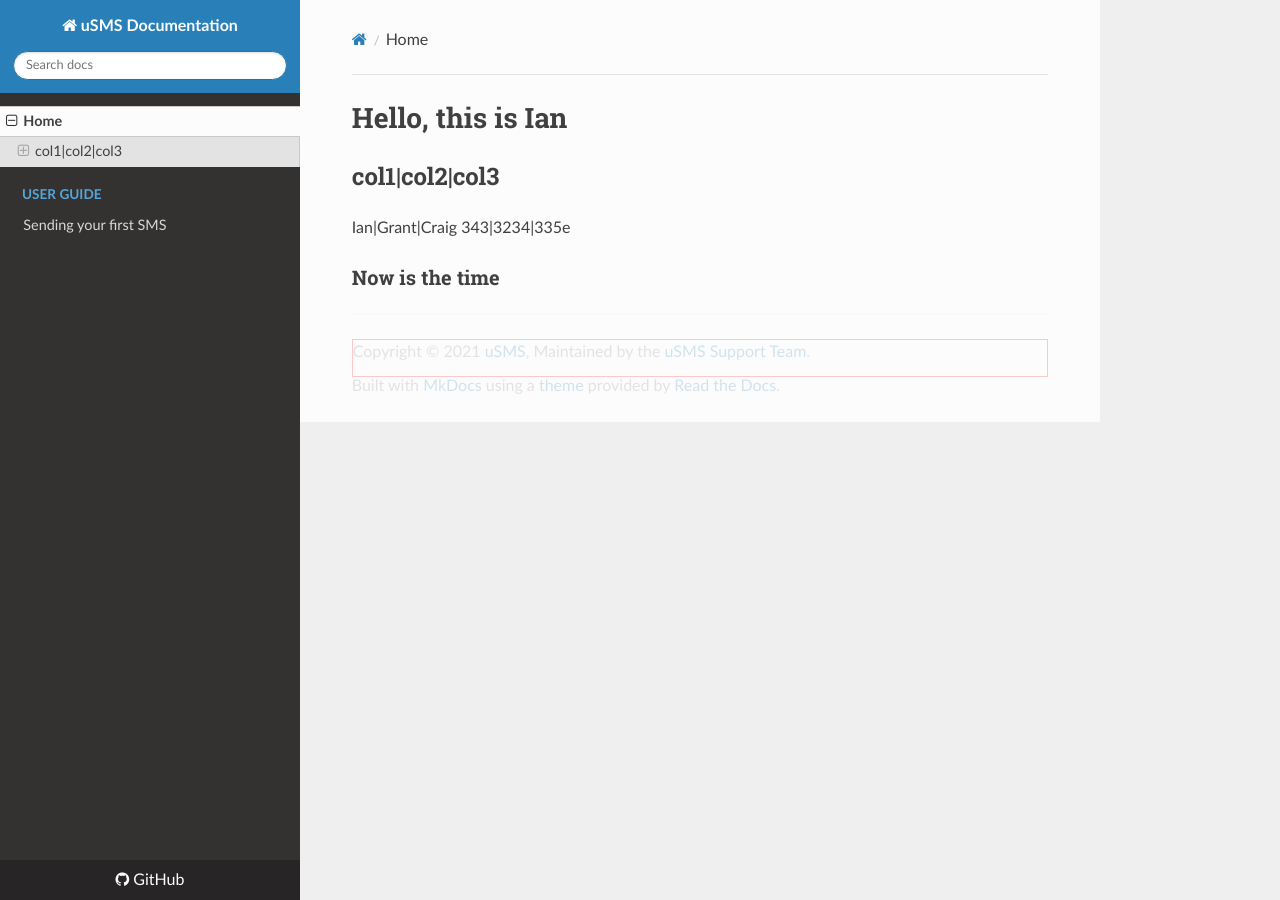
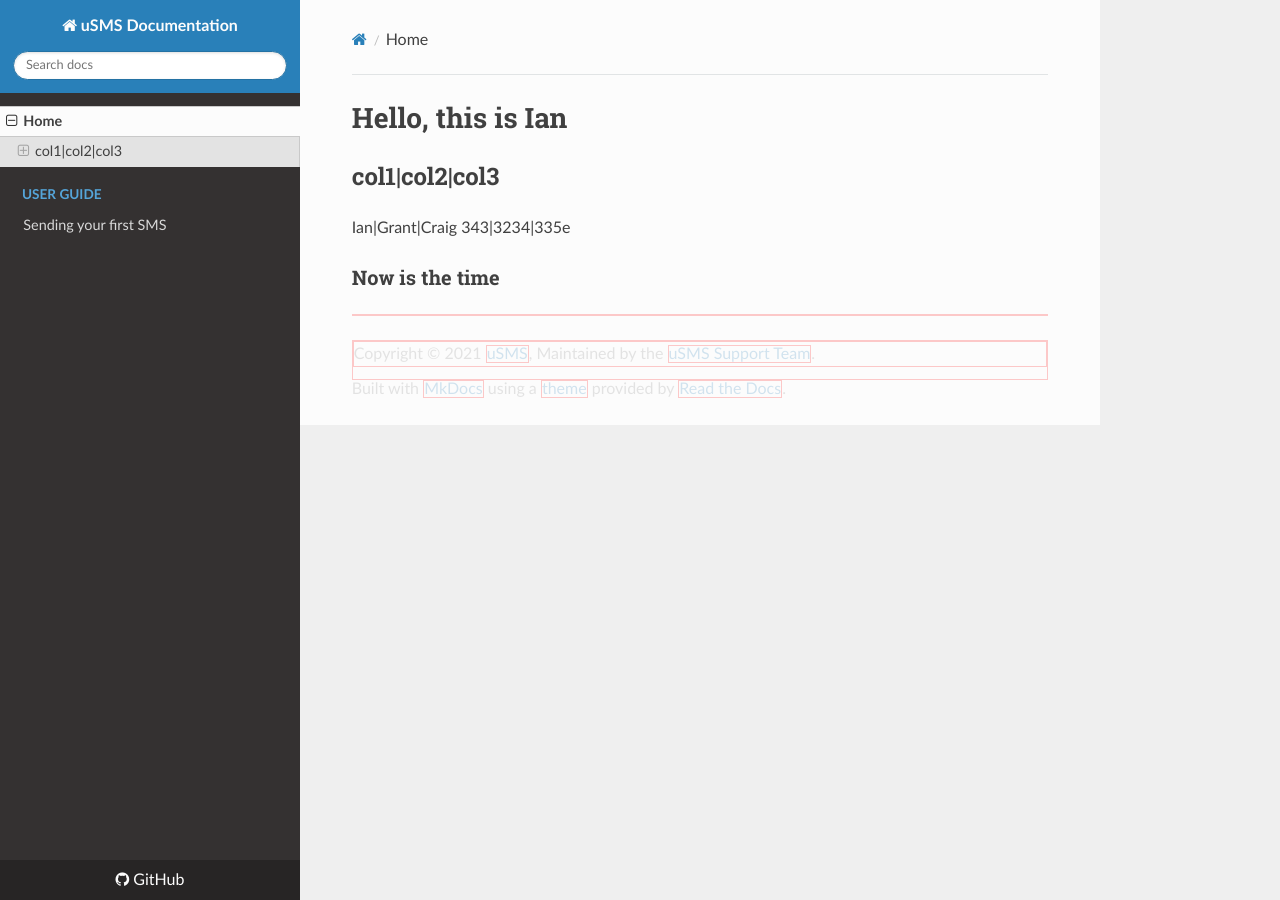
Before and after one commit to inkeytech/docs, an MkDocs documentation site: the page built from docs/index.md, in a window 1280 px wide. Built offline with MkDocs 1.6.1, drawn with Linux system fonts in a browser that asks for light colours; nearby versions of some CDN libraries.

Commit message:
Update extra.css

```diff
--- a/docs/css/extra.css
+++ b/docs/css/extra.css
@@ -6,7 +6,7 @@ footer {
   opacity: 0.2;
 }
 
-footer div {
+footer *{
   opacity: 1.0 !important;
   border: 1px solid #FF0000;
 }
```
